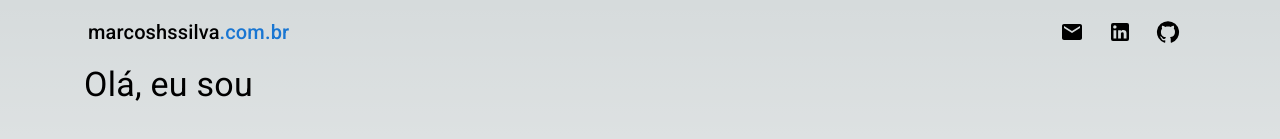
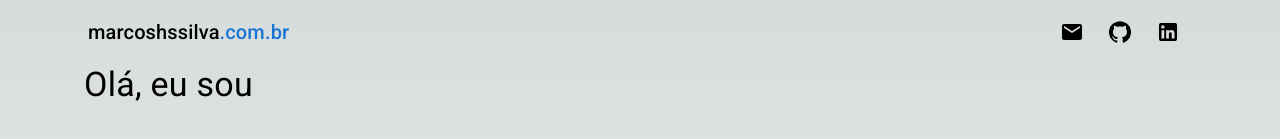
Before and after one commit to marcoshssilva/marcosilva.dev, a Next.js app: page / in a window 1280 px wide. Shown: the top 139 px of the page. Built offline with nearby package versions, Linux system fonts and the light colour scheme.

Commit message:
Change order from buttons

```diff
--- a/src/app/components/menu/menu.tsx
+++ b/src/app/components/menu/menu.tsx
@@ -67,6 +67,15 @@ export default function MenuComponent() {
 
           <IconButton
             size="large"
+            aria-label="Redirect to Github"
+            color="inherit"
+            target="_blank"
+            href="https://github.com/marcoshssilva">
+                <GitHubIcon />
+          </IconButton>
+
+          <IconButton
+            size="large"
             aria-label="Redirect to LinkedIn"
             color="inherit"
             target="_blank"
@@ -74,15 +83,6 @@ export default function MenuComponent() {
                 <LinkedInIcon />
           </IconButton>
 
-          <IconButton
-            size="large"
-            aria-label="Redirect to Github"
-            color="inherit"
-            target="_blank"
-            href="https://github.com/marcoshssilva">
-                <GitHubIcon />
-          </IconButton>
-
         </Toolbar>
       </Container>
     </AppBar>
```
